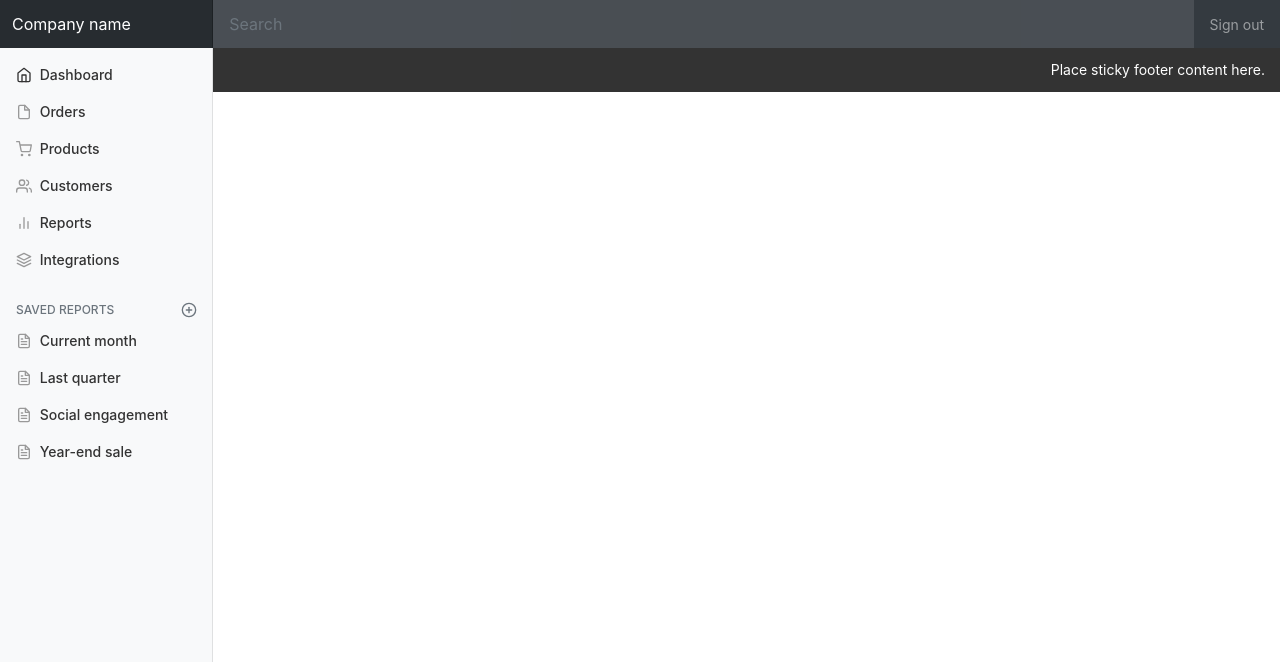
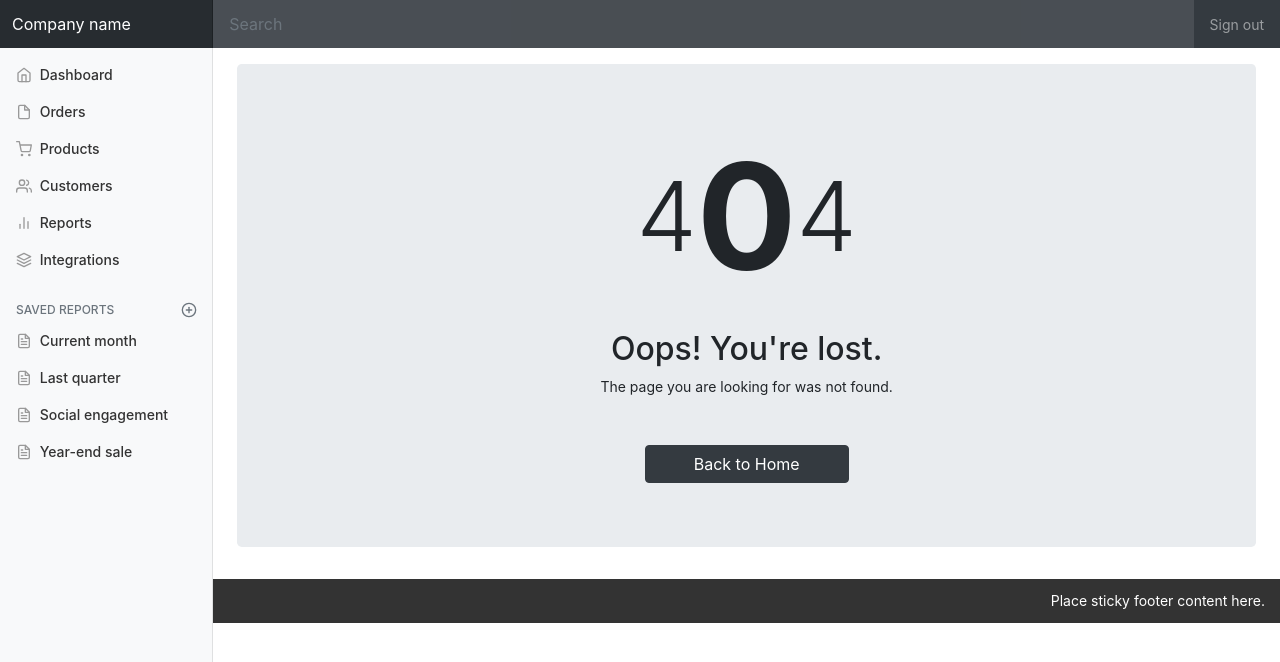
Before and after one commit to venkataranjit/Dashboard, a React (Create React App) app: page /dashboard in a window 1280 px wide. Shown: the top 662 px of the page. Built offline with nearby package versions, Linux system fonts and the light colour scheme.

Commit message:
Routing Added

```diff
--- a/public/index.html
+++ b/public/index.html
@@ -24,7 +24,7 @@
       work correctly both with client-side routing and a non-root public URL.
       Learn how to configure a non-root public URL by running `npm run build`.
     -->
-    <title>React App</title>
+    <title>Dashboard App</title>
   </head>
   <body>
     <noscript>You need to enable JavaScript to run this app.</noscript>
--- a/src/App.js
+++ b/src/App.js
@@ -11,6 +11,8 @@ import Customers from './components/Customers';
 import Reports from './components/Reports';
 import Integrations from './components/Integrations';
 import Signout from './components/Signout';
+import Error from './components/Error';
+
 
 function App() {
 
@@ -29,6 +31,7 @@ function App() {
                   <Route path='/Reports' element={<Reports />} />
                   <Route path='/Integrations' element={<Integrations />} />
                   <Route path='/Signout' element={<Signout />} />
+                  <Route path='*' element={<Error />} />
                 </Routes>
             </div>
           </div>
--- /dev/null
+++ b/src/components/Error.js
@@ -0,0 +1,35 @@
+import React from 'react';
+import { Link } from 'react-router-dom';
+
+let Error = () => {
+
+    return(
+        <>
+            <main role="main" className="col-md-9 ml-sm-auto col-lg-10 pt-3 px-4" style={{minHeight:"525px"}}>
+                <div className="jumbotron">
+                    <div className="container">
+                    <div className="row">
+                        <div className="col-12">
+                            <div className="text-center">
+                            <h2 className="d-flex justify-content-center align-items-center gap-2 mb-4">
+                                <span className="display-1 fw-bold">4</span>
+                                <span className="display-1 fw-bold" style={{fontWeight: "bold", fontSize:"148px"}}>0</span>
+                                <span className="display-1 fw-bold bsb-flip-h">4</span>
+                            </h2>
+                            <h3 className="h2 mb-2">Oops! You're lost.</h3>
+                            <p className="mb-5">The page you are looking for was not found.</p>
+                            <Link to={"/"} className="btn bsb-btn-5xl btn-dark rounded-pill px-5 fs-6 m-0">
+                            Back to Home
+                            </Link>
+                            </div>
+                        </div>
+                    </div>
+                    </div>
+                </div>
+            </main>
+
+        </>
+    );
+}
+
+export default Error;
--- a/src/components/SideNav.js
+++ b/src/components/SideNav.js
@@ -1,5 +1,5 @@
 import React from 'react';
-import { Link } from 'react-router-dom';
+import { NavLink, Link } from 'react-router-dom';
 
 let SideNav = () => {
 
@@ -9,57 +9,57 @@ let SideNav = () => {
                 <div className="sidebar-sticky">
                     <ul className="nav flex-column">
                     <li className="nav-item">
-                        <Link to={"/"} className="nav-link active">
+                        <NavLink to={"/"} className="nav-link">
                         <svg xmlns="http://www.w3.org/2000/svg" width="24" height="24" viewBox="0 0 24 24" fill="none" stroke="currentColor" strokeWidth="2" strokeLinecap="round" strokeLinejoin="round" className="feather feather-home">
                             <path d="M3 9l9-7 9 7v11a2 2 0 0 1-2 2H5a2 2 0 0 1-2-2z"></path>
                             <polyline points="9 22 9 12 15 12 15 22"></polyline>
                         </svg> Dashboard <span className="sr-only">(current)</span>
-                        </Link>
+                        </NavLink>
                     </li>
                     <li className="nav-item">
-                        <Link to={"/Orders"} className="nav-link">
+                        <NavLink to={"/Orders"} className="nav-link">
                         <svg xmlns="http://www.w3.org/2000/svg" width="24" height="24" viewBox="0 0 24 24" fill="none" stroke="currentColor" strokeWidth="2" strokeLinecap="round" strokeLinejoin="round" className="feather feather-file">
                             <path d="M13 2H6a2 2 0 0 0-2 2v16a2 2 0 0 0 2 2h12a2 2 0 0 0 2-2V9z"></path>
                             <polyline points="13 2 13 9 20 9"></polyline>
                         </svg> Orders
-                        </Link>
+                        </NavLink>
                     </li>
                     <li className="nav-item">
-                        <Link to={"/Products"} className="nav-link">
+                        <NavLink to={"/Products"} className="nav-link">
                         <svg xmlns="http://www.w3.org/2000/svg" width="24" height="24" viewBox="0 0 24 24" fill="none" stroke="currentColor" strokeWidth="2" strokeLinecap="round" strokeLinejoin="round" className="feather feather-shopping-cart">
                             <circle cx="9" cy="21" r="1"></circle>
                             <circle cx="20" cy="21" r="1"></circle>
                             <path d="M1 1h4l2.68 13.39a2 2 0 0 0 2 1.61h9.72a2 2 0 0 0 2-1.61L23 6H6"></path>
                         </svg> Products
-                        </Link>
+                        </NavLink>
                     </li>
                     <li className="nav-item">
-                        <Link to={"/Customers"} className="nav-link">
+                        <NavLink to={"/Customers"} className="nav-link">
                         <svg xmlns="http://www.w3.org/2000/svg" width="24" height="24" viewBox="0 0 24 24" fill="none" stroke="currentColor" strokeWidth="2" strokeLinecap="round" strokeLinejoin="round" className="feather feather-users">
                             <path d="M17 21v-2a4 4 0 0 0-4-4H5a4 4 0 0 0-4 4v2"></path>
                             <circle cx="9" cy="7" r="4"></circle>
                             <path d="M23 21v-2a4 4 0 0 0-3-3.87"></path>
                             <path d="M16 3.13a4 4 0 0 1 0 7.75"></path>
                         </svg> Customers
-                        </Link>
+                        </NavLink>
                     </li>
                     <li className="nav-item">
-                        <Link to={"/Reports"} className="nav-link">
+                        <NavLink to={"/Reports"} className="nav-link">
                         <svg xmlns="http://www.w3.org/2000/svg" width="24" height="24" viewBox="0 0 24 24" fill="none" stroke="currentColor" strokeWidth="2" strokeLinecap="round" strokeLinejoin="round" className="feather feather-bar-chart-2">
                             <line x1="18" y1="20" x2="18" y2="10"></line>
                             <line x1="12" y1="20" x2="12" y2="4"></line>
                             <line x1="6" y1="20" x2="6" y2="14"></line>
                         </svg> Reports
-                        </Link>
+                        </NavLink>
                     </li>
                     <li className="nav-item">
-                        <Link to={"/Integrations"} className="nav-link">
+                        <NavLink to={"/Integrations"} className="nav-link">
                         <svg xmlns="http://www.w3.org/2000/svg" width="24" height="24" viewBox="0 0 24 24" fill="none" stroke="currentColor" strokeWidth="2" strokeLinecap="round" strokeLinejoin="round" className="feather feather-layers">
                             <polygon points="12 2 2 7 12 12 22 7 12 2"></polygon>
                             <polyline points="2 17 12 22 22 17"></polyline>
                             <polyline points="2 12 12 17 22 12"></polyline>
                         </svg> Integrations
-                        </Link>
+                        </NavLink >
                     </li>
                     </ul>
                     <h6 className="sidebar-heading d-flex justify-content-between align-items-center px-3 mt-4 mb-1 text-muted">
@@ -74,44 +74,48 @@ let SideNav = () => {
                     </h6>
                     <ul className="nav flex-column mb-2">
                     <li className="nav-item">
-                        <a className="nav-link" href="#">
+                        <Link className="nav-link" to={"*"}>
                         <svg xmlns="http://www.w3.org/2000/svg" width="24" height="24" viewBox="0 0 24 24" fill="none" stroke="currentColor" strokeWidth="2" strokeLinecap="round" strokeLinejoin="round" className="feather feather-file-text">
                             <path d="M14 2H6a2 2 0 0 0-2 2v16a2 2 0 0 0 2 2h12a2 2 0 0 0 2-2V8z"></path>
                             <polyline points="14 2 14 8 20 8"></polyline>
                             <line x1="16" y1="13" x2="8" y2="13"></line>
                             <line x1="16" y1="17" x2="8" y2="17"></line>
                             <polyline points="10 9 9 9 8 9"></polyline>
-                        </svg> Current month </a>
+                        </svg> Current month
+                        </Link>
                     </li>
                     <li className="nav-item">
-                        <a className="nav-link" href="#">
+                        <Link className="nav-link" to={"*"}>
                         <svg xmlns="http://www.w3.org/2000/svg" width="24" height="24" viewBox="0 0 24 24" fill="none" stroke="currentColor" strokeWidth="2" strokeLinecap="round" strokeLinejoin="round" className="feather feather-file-text">
                             <path d="M14 2H6a2 2 0 0 0-2 2v16a2 2 0 0 0 2 2h12a2 2 0 0 0 2-2V8z"></path>
                             <polyline points="14 2 14 8 20 8"></polyline>
                             <line x1="16" y1="13" x2="8" y2="13"></line>
                             <line x1="16" y1="17" x2="8" y2="17"></line>
                             <polyline points="10 9 9 9 8 9"></polyline>
-                        </svg> Last quarter </a>
+                        </svg> Last quarter
+                        </Link>
                     </li>
                     <li className="nav-item">
-                        <a className="nav-link" href="#">
+                        <Link className="nav-link" to={"*"}>
                         <svg xmlns="http://www.w3.org/2000/svg" width="24" height="24" viewBox="0 0 24 24" fill="none" stroke="currentColor" strokeWidth="2" strokeLinecap="round" strokeLinejoin="round" className="feather feather-file-text">
                             <path d="M14 2H6a2 2 0 0 0-2 2v16a2 2 0 0 0 2 2h12a2 2 0 0 0 2-2V8z"></path>
                             <polyline points="14 2 14 8 20 8"></polyline>
                             <line x1="16" y1="13" x2="8" y2="13"></line>
                             <line x1="16" y1="17" x2="8" y2="17"></line>
                             <polyline points="10 9 9 9 8 9"></polyline>
-                        </svg> Social engagement </a>
+                        </svg> Social engagement
+                        </Link>
                     </li>
                     <li className="nav-item">
-                        <a className="nav-link" href="#">
+                        <Link className="nav-link" to={"*"}>
                         <svg xmlns="http://www.w3.org/2000/svg" width="24" height="24" viewBox="0 0 24 24" fill="none" stroke="currentColor" strokeWidth="2" strokeLinecap="round" strokeLinejoin="round" className="feather feather-file-text">
                             <path d="M14 2H6a2 2 0 0 0-2 2v16a2 2 0 0 0 2 2h12a2 2 0 0 0 2-2V8z"></path>
                             <polyline points="14 2 14 8 20 8"></polyline>
                             <line x1="16" y1="13" x2="8" y2="13"></line>
                             <line x1="16" y1="17" x2="8" y2="17"></line>
                             <polyline points="10 9 9 9 8 9"></polyline>
-                        </svg> Year-end sale </a>
+                        </svg> Year-end sale
+                        </Link>
                     </li>
                     </ul>
                 </div>
--- a/src/index.css
+++ b/src/index.css
@@ -84,3 +84,7 @@ body {
     border-color: transparent;
     box-shadow: 0 0 0 3px rgba(255, 255, 255, .25);
   }
+
+  a.nav-link.active {
+    color: #007bffed;
+}
```
